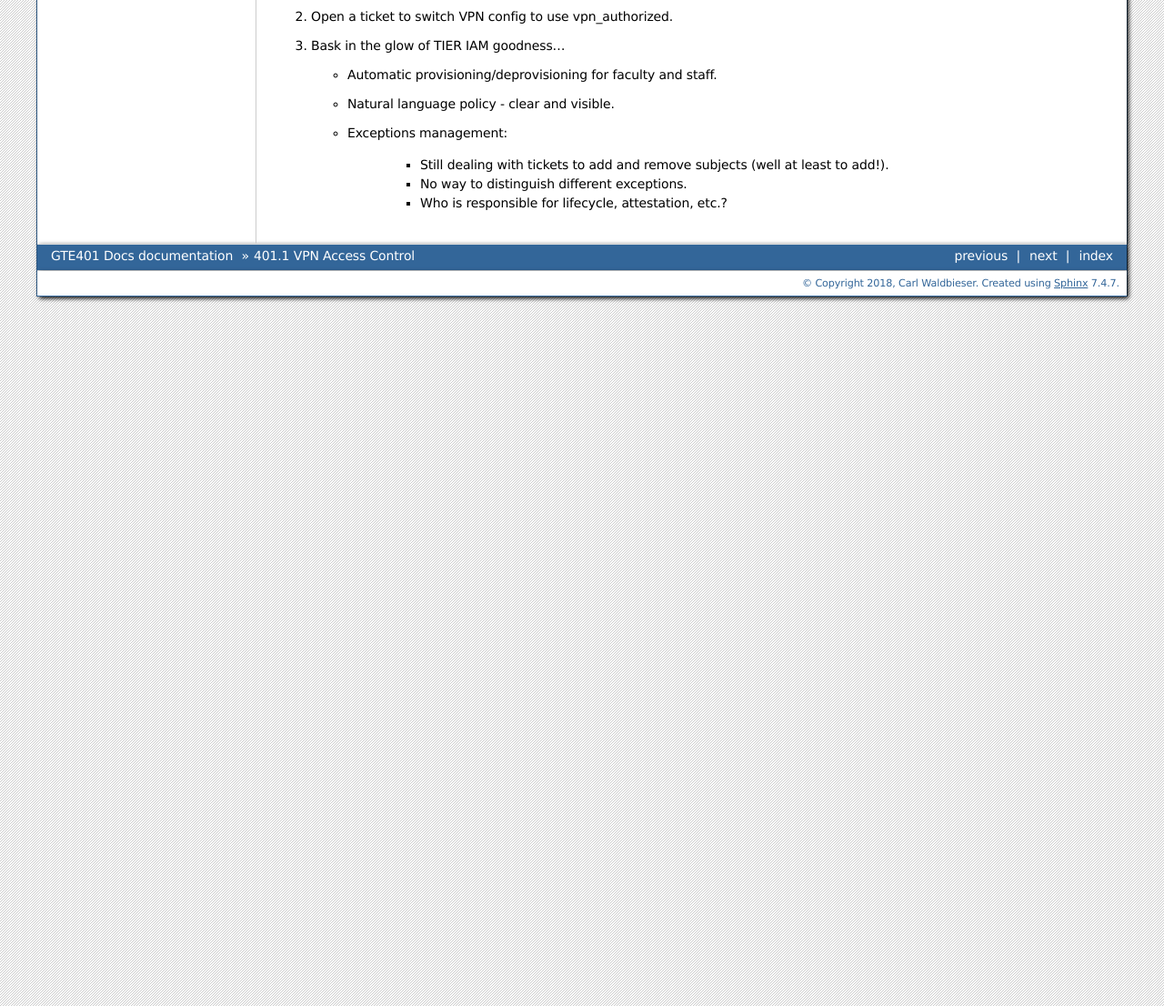
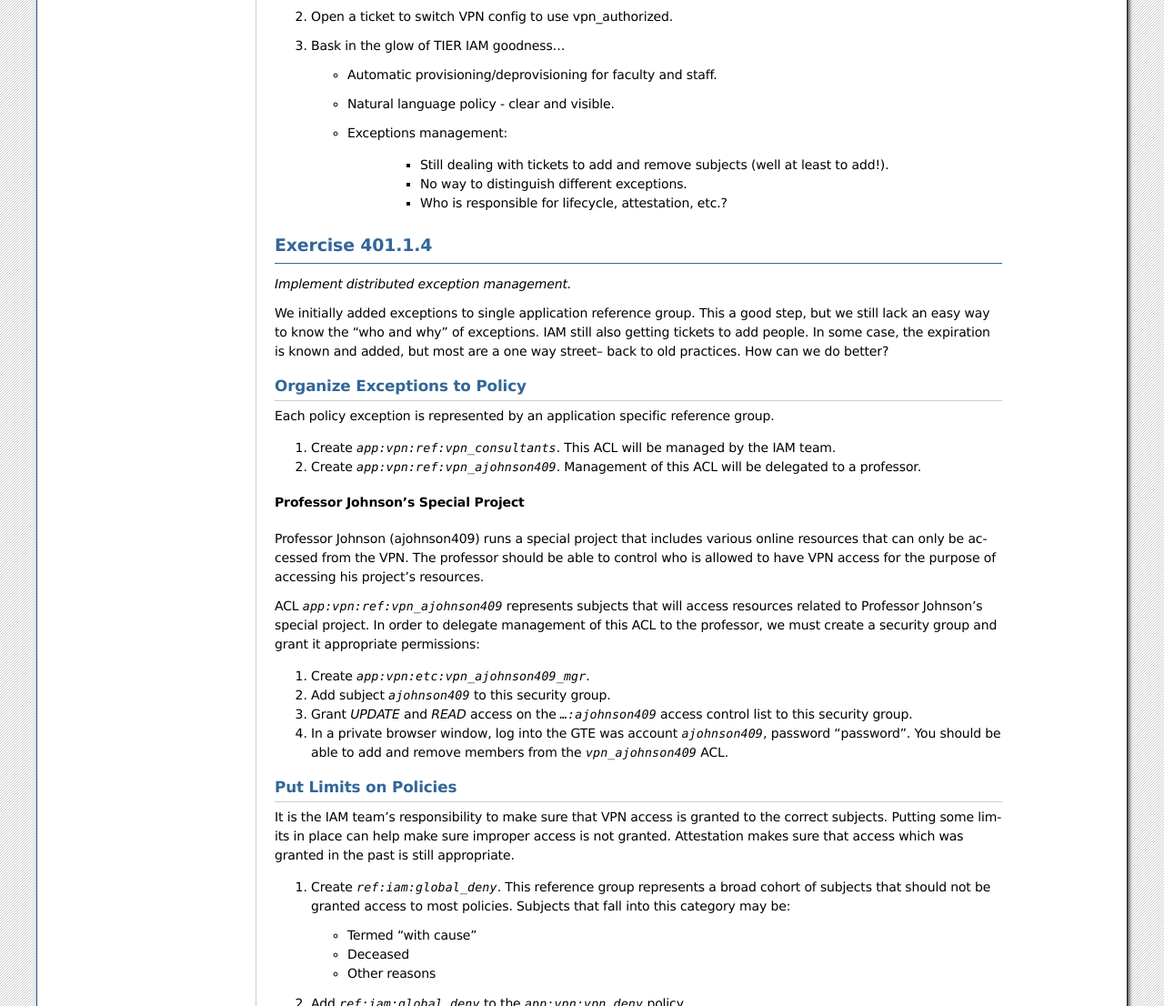
Before and after one commit to cwaldbieser/grouper401_docs, a Sphinx documentation site: the page built from docs/401.1.rst, in a window 1280 px wide and 1400 px high, scrolled down 1644 px, cut to the strip 294-1400 px from the top of the window. Shown: the whole strip at 91% size. Built offline with Sphinx 7.4.7, drawn with Linux system fonts in a browser that asks for light colours; some of the changed text lies outside the part shown.

Commit message:
Added 401.1.4.

```diff
--- a/docs/401.1.rst
+++ b/docs/401.1.rst
@@ -133,3 +133,89 @@ Exercise 401.1.3
         * Still dealing with tickets to add and remove subjects (well at least to add!).
         * No way to distinguish different exceptions.
         * Who is responsible for lifecycle, attestation, etc.?
+
+----------------
+Exercise 401.1.4
+----------------
+
+*Implement distributed exception management.*
+
+We initially added exceptions to single application reference group. This a
+good step, but we still lack an easy way to know the "who and why" of
+exceptions. IAM still also getting tickets to add people. In some case, the
+expiration is known and added, but most are a one way street-- back to old
+practices. How can we do better?
+
+"""""""""""""""""""""""""""""
+Organize Exceptions to Policy
+"""""""""""""""""""""""""""""
+
+Each policy exception is represented by an application specific reference group.
+
+#. Create `app:vpn:ref:vpn_consultants`.  This ACL will be managed by the IAM
+   team.
+#. Create `app:vpn:ref:vpn_ajohnson409`.  Management of this ACL will be
+   delegated to a professor.
+
++++++++++++++++++++++++++++++++++++
+Professor Johnson's Special Project
++++++++++++++++++++++++++++++++++++
+
+Professor Johnson (ajohnson409) runs a special project that includes various online
+resources that can only be accessed from the VPN.  The professor should be able to
+control who is allowed to have VPN access for the purpose of accessing his
+project's resources.
+
+ACL `app:vpn:ref:vpn_ajohnson409` represents subjects that will access resources
+related to Professor Johnson's special project.  In order to delegate management
+of this ACL to the professor, we must create a security group and grant it
+appropriate permissions:
+
+#. Create `app:vpn:etc:vpn_ajohnson409_mgr`.
+#. Add subject `ajohnson409` to this security group.
+#. Grant *UPDATE* and *READ* access on the `...:ajohnson409` access control
+   list to this security group.
+#. In a private browser window, log into the GTE was account `ajohnson409`,
+   password "password".  You should be able to add and remove members from the
+   `vpn_ajohnson409` ACL.
+
+""""""""""""""""""""""
+Put Limits on Policies
+""""""""""""""""""""""
+
+It is the IAM team's responsibility to make sure that VPN access is granted to the
+correct subjects.  Putting some limits in place can help make sure improper
+access is not granted.  Attestation makes sure that access which was granted
+in the past is still appropriate.
+
+#. Create `ref:iam:global_deny`.  This reference group represents a broad cohort
+   of subjects that should not be granted access to most policies.  Subjects
+   that fall into this category may be:
+
+   * Termed "with cause"
+   * Deceased
+   * Other reasons
+
+#. Add `ref:iam:global_deny` to the `app:vpn:vpn_deny` policy.
+#. Add attestation requirements to the `app:vpn:ref:vpn_ajohnson409` ACL.
+
+    * Create attestation requirements (30 days).
+    * Review notification settings.
+    * View :guilabel:`home` -> :guilabel:`misc` -> :guilabel:`attestation settings`.
+    * Log in as `ajohnson409` and attest!
+    * View audit log to see who attested group.
+
+#. Add automatic age-off / lifecycle - exceptions only good for 180 days.
+   There are 2 techniques:
+
+   * Add member, edit membership, add membership end date.
+   * Better approach, use grouper rule to automatically add end date to
+     members.  See :ref:`the appendix <apdx-401.1.4-auto-end-date>` for
+     details.
+
+#. Use Grouper 2.4 affiliation-based deprovisioning.
+
+All access to VPN is now traceable to natural language policy and known
+exceptions! Policy is enforced automatically and kept in sync with changing
+subject attributes. Exceptions are known and managed with a defined
+attestation lifecycle. VPN policy participates in the global deny policy.
```
Also changed, not shown: docs/appendix.rst (+36 -0 lines).
